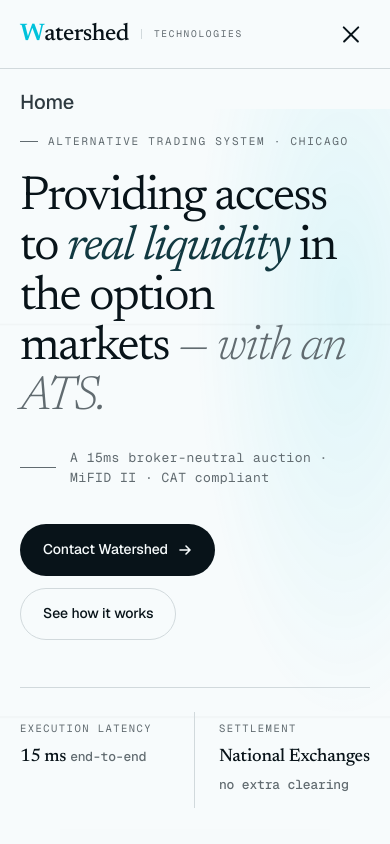
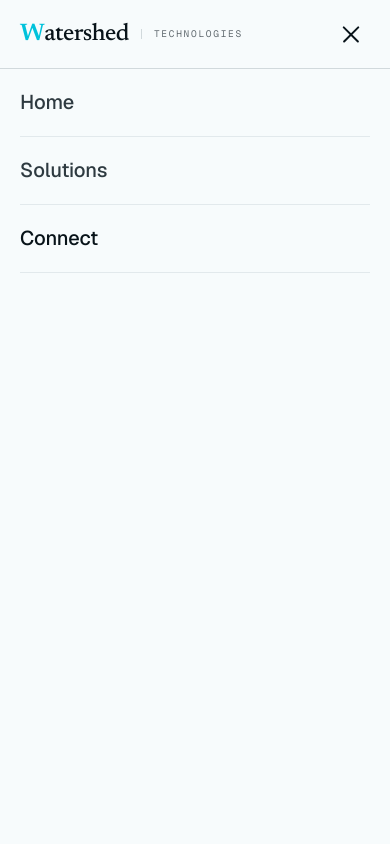
Before and after one commit to ColdCrayon/watershed, an Eleventy site: page src/index.njk in a window 390 px wide. Both pictures are taken after a click on the button "Open navigation menu". Shown: the top 844 px of the page. Built offline with nearby package versions, Linux system fonts and the light colour scheme; Eleventy itself is replaced by a stand-in of ours; files that its build step writes are made by us from their sources.

Commit message:
fix(qa): ISSUE-001 — mobile nav overlay collapses to 41px; add explicit height: calc(100vh - 68px)

```diff
--- a/src/css/main.css
+++ b/src/css/main.css
@@ -320,6 +320,7 @@ section {
     display: none;
     position: fixed;
     inset: 68px 0 0 0;
+    height: calc(100vh - 68px);
     background: var(--bg);
     flex-direction: column;
     align-items: flex-start;
```
